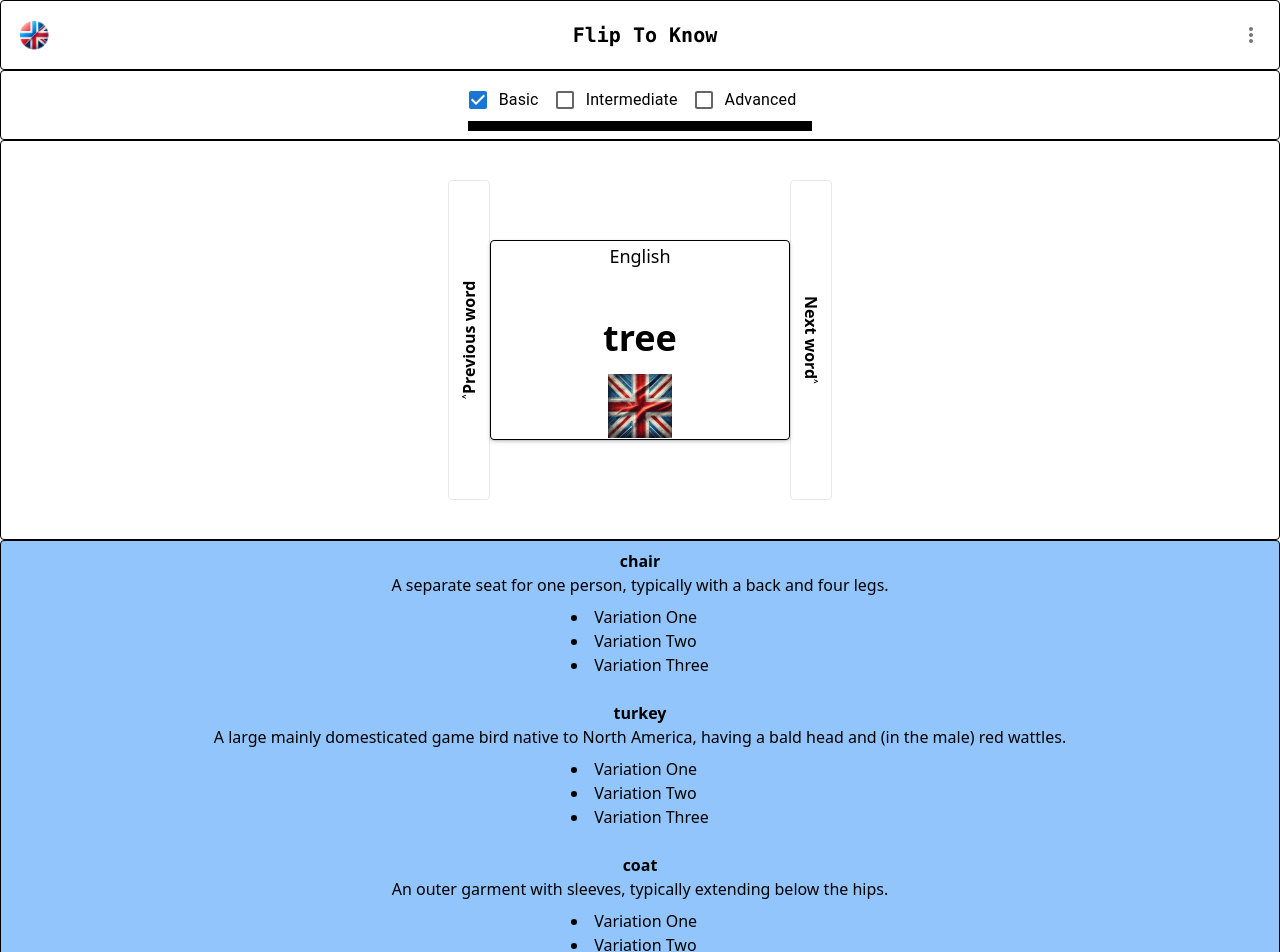
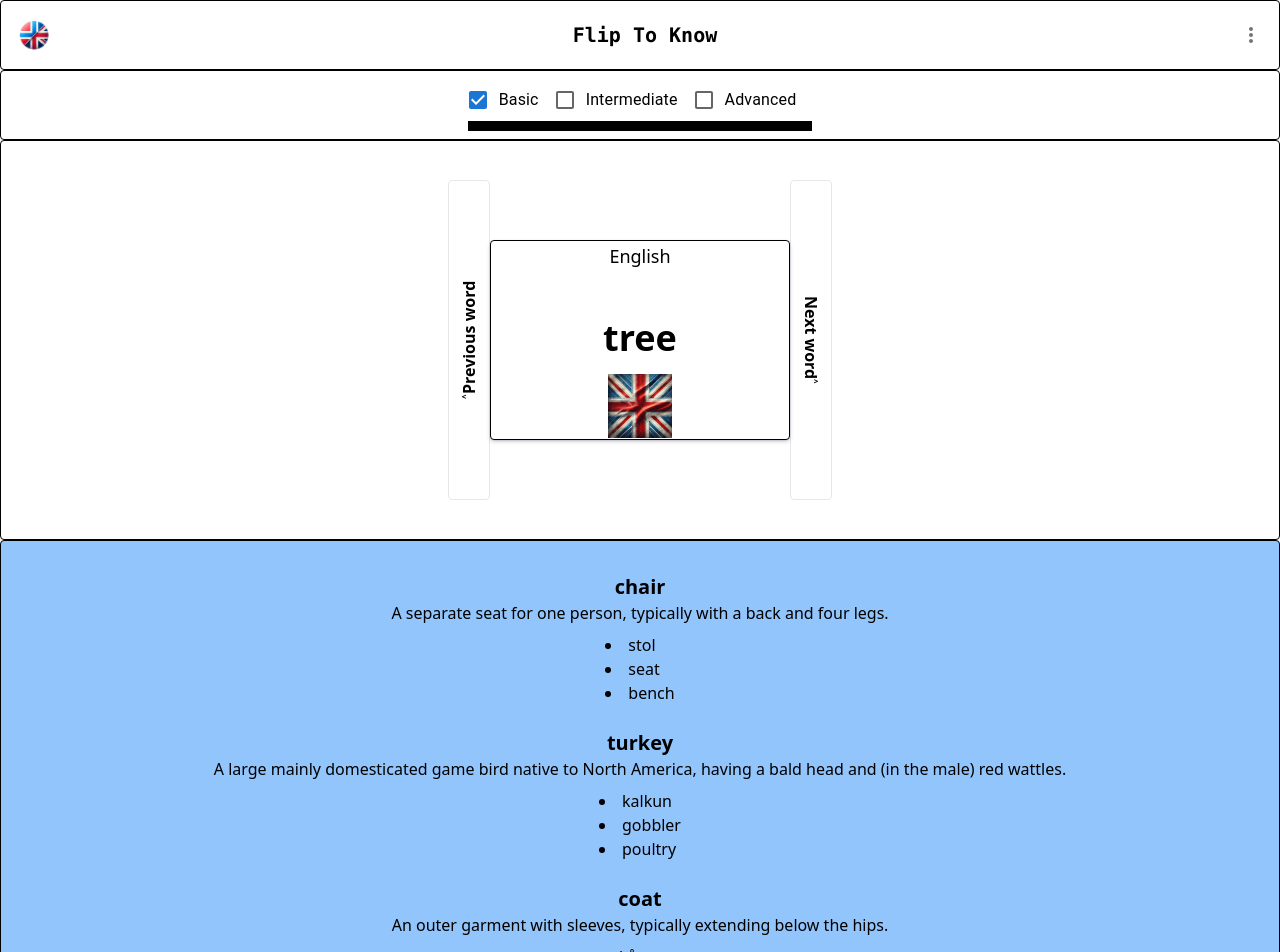
Before and after one commit to nborcic/Flip_Card_Norsk-App, a React (Vite) app: page / in a window 1280 px wide. Shown: the top 952 px of the page. Built offline with nearby package versions, Linux system fonts and the light colour scheme; a web font is replaced by a local one.

Commit message:
new words set, css next

```diff
--- a/src/components/NewWords.jsx
+++ b/src/components/NewWords.jsx
@@ -7,46 +7,57 @@ const NewWords = () => {
   const thirdRandom = Math.floor(Math.random() * wordList.length);
 
   const word = wordList[firstRandom].word;
+  const def = wordList[firstRandom].definition;
+  const varr0 = wordList[firstRandom].variations[0];
+  const varr1 = wordList[firstRandom].variations[1];
+  const varr2 = wordList[firstRandom].variations[2];
+
   const wordd = wordList[secondRandom].word;
+  const deff = wordList[secondRandom].definition;
+  const varrr0 = wordList[secondRandom].variations[0];
+  const varrr1 = wordList[secondRandom].variations[1];
+  const varrr2 = wordList[secondRandom].variations[2];
+
   const worddd = wordList[thirdRandom].word;
+  const defff = wordList[thirdRandom].definition;
+  const varrrr0 = wordList[thirdRandom].variations[0];
+  const varrrr1 = wordList[thirdRandom].variations[1];
+  const varrrr2 = wordList[thirdRandom].variations[2];
 
-  const def = wordList[firstRandom].definition;
-  const deff = wordList[secondRandom].definition;
-  const defff = wordList[thirdRandom].definition;
   return (
     <div>
       <div className="flex justify-center items-center rounded bg-blue-300 p-2  border flex-col border-black">
+      <br />
         <section className="mb-2">
-          <p className="font-bold flex justify-center items-center">{word}</p>
-          <p className="flex justify-center items-center w-[80vw]">
-            {def}
-          </p>
+          <p className="font-bold text-xl flex justify-center items-center">{word}</p>
+          <p className="flex justify-center items-center w-[80vw]">{def}</p>
         </section>
         <section>
-          <li>Variation One</li>
-          <li>Variation Two</li>
-          <li>Variation Three</li>
+          <li>{varr0}</li>
+          <li>{varr1}</li>
+          <li>{varr2}</li>
         </section>
         <br />
         <section className="mb-2">
-          <p className="font-bold flex justify-center items-center">{wordd}</p>
+          <p className="font-bold text-xl flex justify-center items-center">{wordd}</p>
           <p className="flex justify-center items-center w-[80vw]">{deff}</p>
         </section>
         <section>
-          <li>Variation One</li>
-          <li>Variation Two</li>
-          <li>Variation Three</li>
+          <li>{varrr0}</li>
+          <li>{varrr1}</li>
+          <li>{varrr2}</li>
         </section>
         <br />
         <section className="mb-2">
-          <p className="font-bold flex justify-center items-center">{worddd}</p>
+          <p className="font-bold text-xl flex justify-center items-center">{worddd}</p>
           <p className="flex justify-center items-center w-[80vw]">{defff}</p>
         </section>
         <section>
-          <li>Variation One</li>
-          <li>Variation Two</li>
-          <li>Variation Three</li>
+          <li>{varrrr0}</li>
+          <li>{varrrr1}</li>
+          <li>{varrrr2}</li>
         </section>
+        <br />
       </div>
     </div>
   );
```
